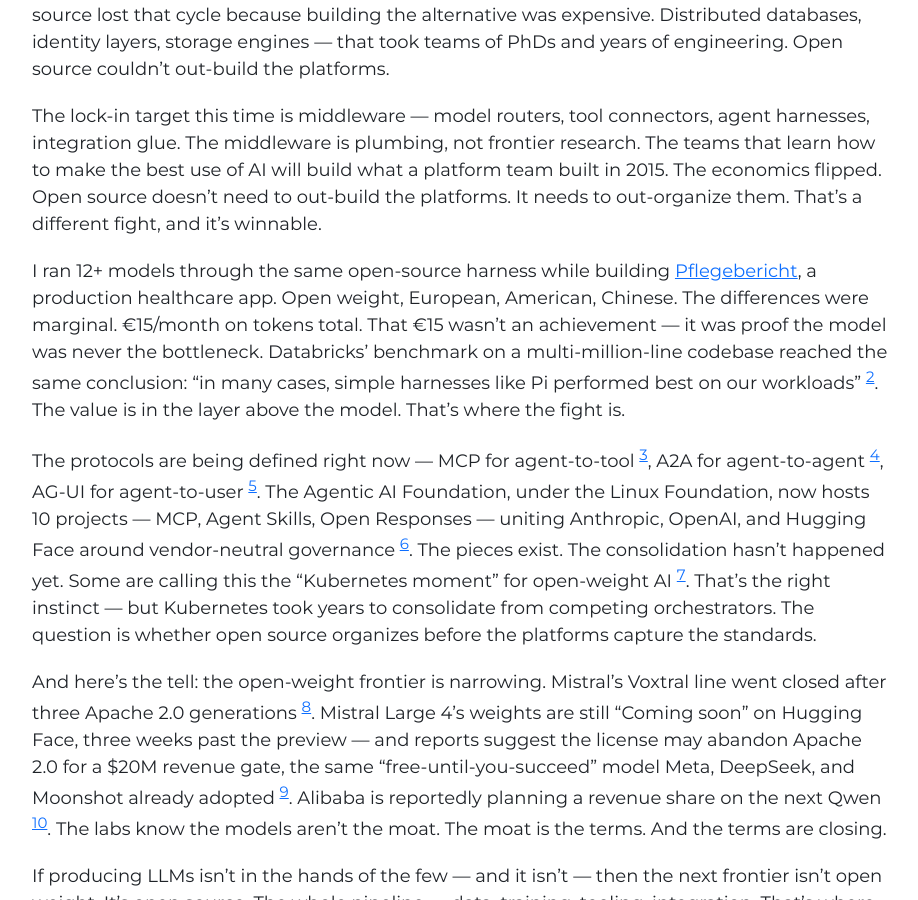
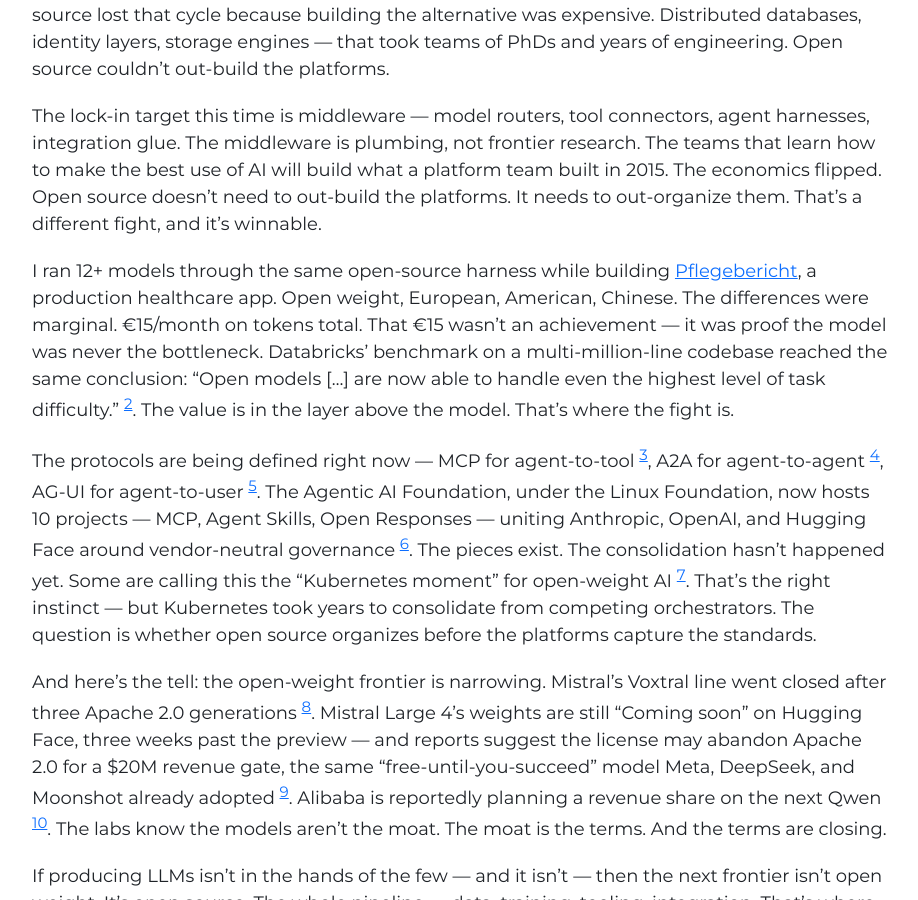
Before and after one commit to n42r/n42r.github.io, a Jekyll site: the page built from _posts/2026-10-22-rent-again.md, in a window 1280 px wide and 900 px high, scrolled down 923 px. Shown: the whole window, without its empty margins (178-1096 px from the left). Built offline with Jekyll 4.4.1, drawn with Linux system fonts in a browser that asks for light colours.

Commit message:
Update 2026-10-22-rent-again.md

```diff
--- a/_posts/2026-10-22-rent-again.md
+++ b/_posts/2026-10-22-rent-again.md
@@ -19,7 +19,7 @@ The 2010s cloud cycle ended with the long tail paying rent to a handful of platf
 
 The lock-in target this time is middleware — model routers, tool connectors, agent harnesses, integration glue. The middleware is plumbing, not frontier research. The teams that learn how to make the best use of AI will build what a platform team built in 2015. The economics flipped. Open source doesn't need to out-build the platforms. It needs to out-organize them. That's a different fight, and it's winnable.
 
-I ran 12+ models through the same open-source harness while building [Pflegebericht](https://app.pflegebericht.com/), a production healthcare app. Open weight, European, American, Chinese. The differences were marginal. €15/month on tokens total. That €15 wasn't an achievement — it was proof the model was never the bottleneck. Databricks' benchmark on a multi-million-line codebase reached the same conclusion: "in many cases, simple harnesses like Pi performed best on our workloads" [^2]. The value is in the layer above the model. That's where the fight is.
+I ran 12+ models through the same open-source harness while building [Pflegebericht](https://app.pflegebericht.com/), a production healthcare app. Open weight, European, American, Chinese. The differences were marginal. €15/month on tokens total. That €15 wasn't an achievement — it was proof the model was never the bottleneck. Databricks' benchmark on a multi-million-line codebase reached the same conclusion: "Open models [...] are now able to handle even the highest level of task difficulty." [^2]. The value is in the layer above the model. That's where the fight is.
 
 The protocols are being defined right now — MCP for agent-to-tool [^3], A2A for agent-to-agent [^4], AG-UI for agent-to-user [^5]. The Agentic AI Foundation, under the Linux Foundation, now hosts 10 projects — MCP, Agent Skills, Open Responses — uniting Anthropic, OpenAI, and Hugging Face around vendor-neutral governance [^7]. The pieces exist. The consolidation hasn't happened yet. Some are calling this the "Kubernetes moment" for open-weight AI [^8]. That's the right instinct — but Kubernetes took years to consolidate from competing orchestrators. The question is whether open source organizes before the platforms capture the standards.
 
```
